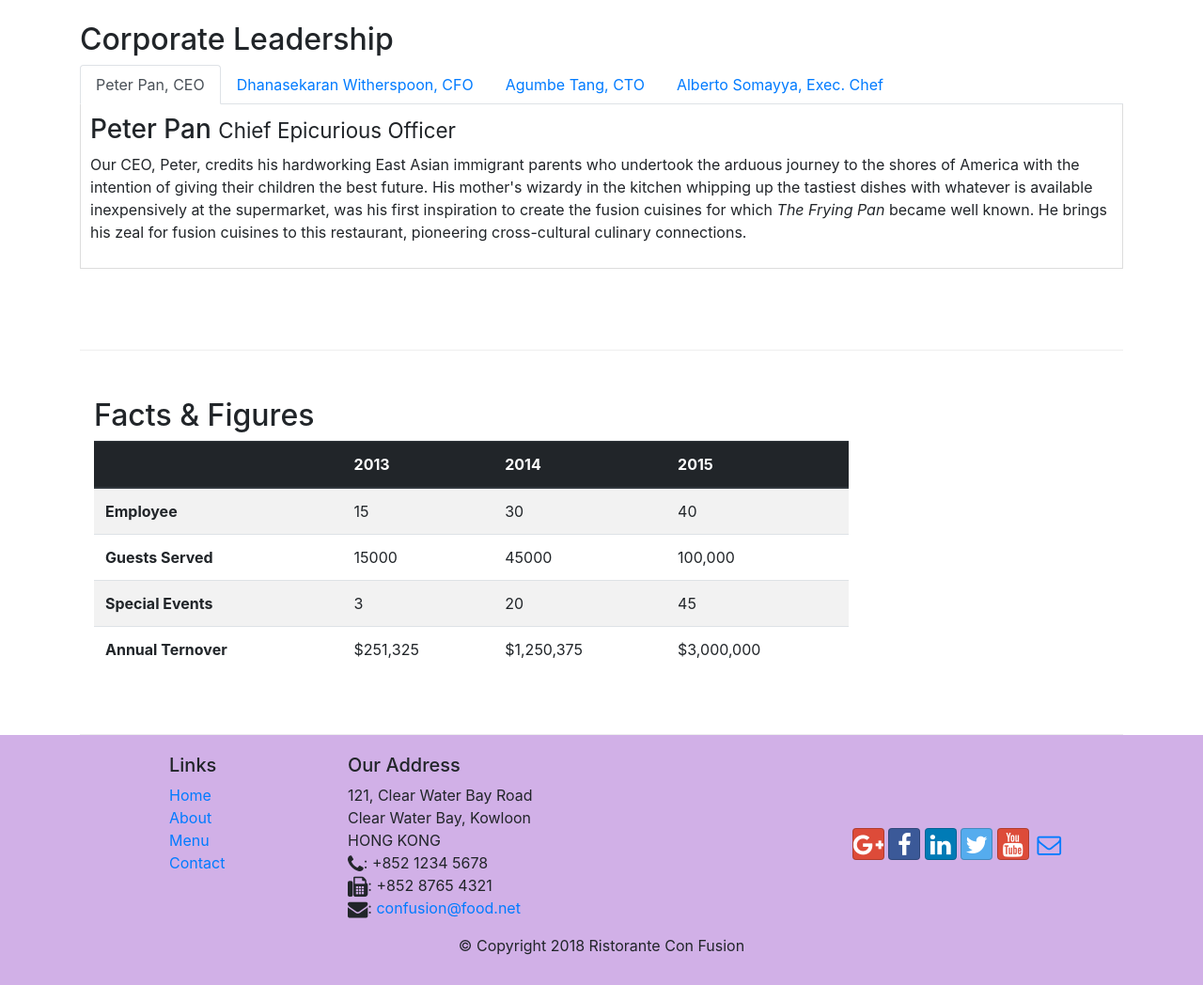
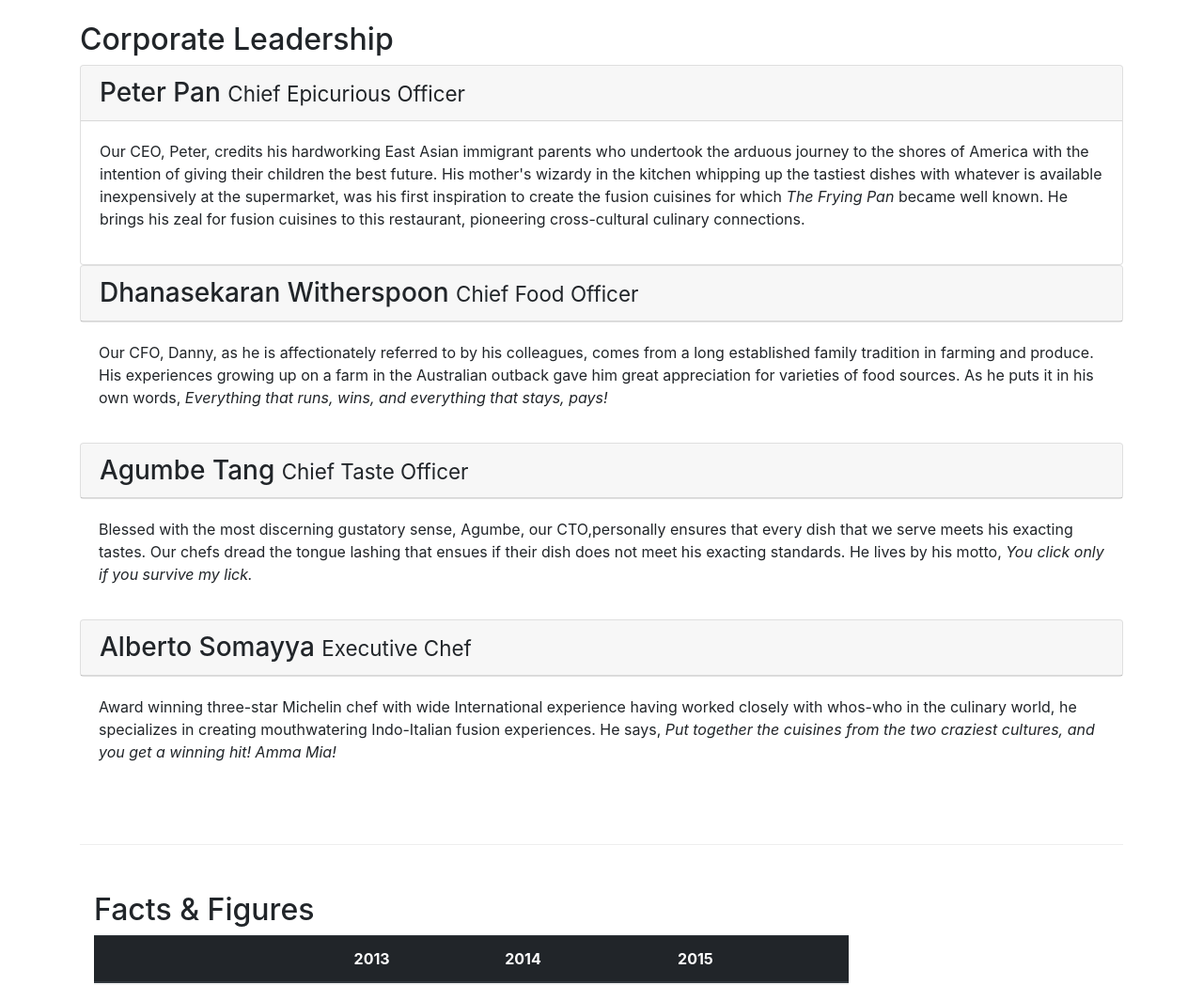
Before and after one commit to Sakshi314/BootStrap, a website: page aboutus.html in a window 1280 px wide. Shown: the part 1000-2048 px from the top of the page at 94% size. Drawn offline with nearby package versions, Linux system fonts and the light colour scheme.

Commit message:
collapse and accordion

```diff
--- a/aboutus.html
+++ b/aboutus.html
@@ -112,7 +112,7 @@
         <div class="row row-content">
             <div>
                 <h2>Corporate Leadership</h2>
-                <ul class="nav nav-tabs">
+                <!-- <ul class="nav nav-tabs">
                     <li class="nav-item">
                         <a class="nav-link active" href="#peter" role="tab" data-toggle="tab">Peter Pan, CEO</a>
                     </li>
@@ -127,30 +127,59 @@
                         <a class="nav-link" href="#alberto" role="tab" data-toggle="tab">Alberto Somayya, Exec.
                             Chef</a>
                     </li>
-                </ul>
+                </ul> -->
 
-                <div class="tab-content">
-                    <div role="tabpanel" class="tab-pane fade show active" id="peter">
+                <!-- Applying accordion -->
 
-                        <h3>Peter Pan <small>Chief Epicurious Officer</small></h3>
-                        <p class="d-none d-sm-block">Our CEO, Peter, credits his hardworking East Asian immigrant
+                <div id="accordion">
+                    <div class="card">
+                        <div class="card-header" role="tab" id="peterhead">
+
+                            <h3 class="mb-0">
+                                <a data-toggle="collapse" data-target="#peter"></a>Peter Pan <small>Chief Epicurious
+                                    Officer</small>
+                                </a>
+                            </h3>
+                        </div>
+                        <div role="tabpanel" class="collapse show" id="peter" data-parent="#accordion">
+                            <div class="card-body">
+
+                                <p class="d-none d-sm-block">Our CEO, Peter, credits his hardworking East Asian
+                                    immigrant
                                     parents
-                            who undertook the arduous journey to the shores of America with the intention of giving
+                                    who undertook the arduous journey to the shores of America with the intention of
+                                    giving
                                     their
-                            children the best future. His mother's wizardy in the kitchen whipping up the tastiest
+                                    children the best future. His mother's wizardy in the kitchen whipping up the
+                                    tastiest
                                     dishes
                                     with whatever is available
-                            inexpensively at the supermarket, was his first inspiration to create the fusion cuisines
+                                    inexpensively at the supermarket, was his first inspiration to create the fusion
+                                    cuisines
                                     for
                                     which
-                            <em>The Frying Pan</em> became well known. He brings his zeal for fusion cuisines to this
+                                    <em>The Frying Pan</em> became well known. He brings his zeal for fusion cuisines to
+                                    this
                                     restaurant, pioneering cross-cultural culinary connections.
                                 </p>
                             </div>
 
-                    <div role="tabpanel" class="tab-pane fade show " id="dhanasekaran">
+                        </div>
+                    </div>
 
-                        <h3>Dhanasekaran Witherspoon <small>Chief Food Officer</small></h3>
+                    <div class="card">
+                        <div class="card-header" role="tab" id="dannyhead">
+                            <h3 class="mb-0">
+                                <a data-toggle="collapse" data-target="#dhanasekaran">Dhanasekaran Witherspoon
+                                    <small>Chief
+                                        Food Officer</small></a>
+                            </h3>
+                        </div>
+                    </div>
+
+                    <div role="tabpanel" class="collapse show " id="dhanasekaran" data-parent="#accordion">
+                        <div class="card-body">
+
                             <p class="d-none d-sm-block">Our CFO, Danny, as he is affectionately referred to by his
                                 colleagues,
                                 comes from a long established family tradition in farming and produce. His experiences
@@ -162,29 +191,54 @@
                             </p>
                         </div>
 
-                    <div role="tabpanel" class="tab-pane fade show " id="agumbe">
+                    </div>
+                    <div class="card">
+                        <div class="card-header" role="tab" id="agumbehead">
+                            <h3 class="mb-0">
+                                <a data-toggle="collapse" data-target="#agumbe">Agumbe Tang <small>Chief Taste
+                                        Officer</small></a>
+                            </h3>
+                        </div>
+                    </div>
 
-                        <h3>Agumbe Tang <small>Chief Taste Officer</small></h3>
+                    <div role="tabpanel" class="collapse show " id="agumbe" data-parent="#accordion">
+                        <div class="card-body">
+
                             <p class="d-none d-sm-block">Blessed with the most discerning gustatory sense, Agumbe, our
-                            CTO,personally ensures that every dish that we serve meets his exacting tastes. Our chefs
+                                CTO,personally ensures that every dish that we serve meets his exacting tastes. Our
+                                chefs
                                 dread
-                            the tongue lashing that ensues if their dish does not meet his exacting standards. He lives
+                                the tongue lashing that ensues if their dish does not meet his exacting standards. He
+                                lives
                                 by
                                 his
                                 motto, <em>You click only if you survive my lick.</em>
                             </p>
                         </div>
-                    <div role="tabpanel" class="tab-pane fade show " id="alberto">
 
-                        <h3>Alberto Somayya <small>Executive Chef</small></h3>
+                    </div>
+                    <div class="card">
+                        <div class="card-header" role="tab" id="albertohead">
+                            <h3 class="mb-0">
+                                <a data-toggle="collapse" data-target="#alberto">Alberto Somayya <small>Executive
+                                        Chef</small></a>
+                            </h3>
+                        </div>
+                    </div>
+                    <div role="tabpanel" class="collapse show " id="alberto" data-parent="#accordion">
+                        <div class="card-body">
+
                             <p class="d-none d-sm-block">Award winning three-star Michelin chef with wide International
                                 experience having worked closely with whos-who in the culinary world, he specializes in
                                 creating
-                            mouthwatering Indo-Italian fusion experiences. He says, <em>Put together the cuisines from
+                                mouthwatering Indo-Italian fusion experiences. He says, <em>Put together the cuisines
+                                    from
                                     the
                                     two craziest
                                     cultures, and you get a winning hit! Amma Mia!</em>
                             </p>
+                        </div>
+
                     </div>
                 </div>
 
```
Lines whose indentation alone changed are shown as unchanged.
